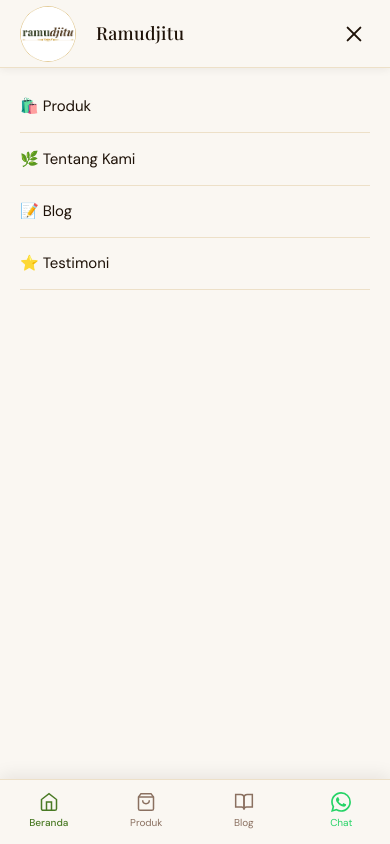
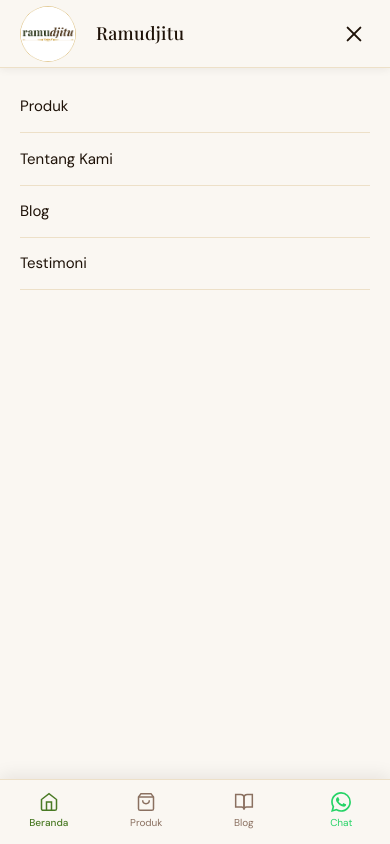
Before and after one commit to ramudjitu/ramudjitu-store, a Next.js app: page / in a window 390 px wide. Both pictures are taken after a click on the button 354 px from the left and 33 px from the top of the page. Shown: the top 844 px of the page. Built offline with nearby package versions, Linux system fonts and the light colour scheme; a web font is replaced by a local one.

Commit message:
hapus icon mobile menu

```diff
--- a/app/page.tsx
+++ b/app/page.tsx
@@ -293,10 +293,10 @@
 
           {/* MOBILE MENU */}
           <div className={`ramu-mobile-menu${menuOpen ? " open" : ""}`}>
-            <a onClick={() => scrollTo("produk")}>🛍️ Produk</a>
-            <a onClick={() => scrollTo("tentang")}>🌿 Tentang Kami</a>
-            <Link href="/blog" onClick={() => setMenuOpen(false)}>📝 Blog</Link>
-            <a onClick={() => scrollTo("testimoni")}>⭐ Testimoni</a>
+            <a onClick={() => scrollTo("produk")}>Produk</a>
+            <a onClick={() => scrollTo("tentang")}>Tentang Kami</a>
+            <Link href="/blog" onClick={() => setMenuOpen(false)}>Blog</Link>
+            <a onClick={() => scrollTo("testimoni")}>Testimoni</a>
           </div>
 
           {/* HERO */}
```
